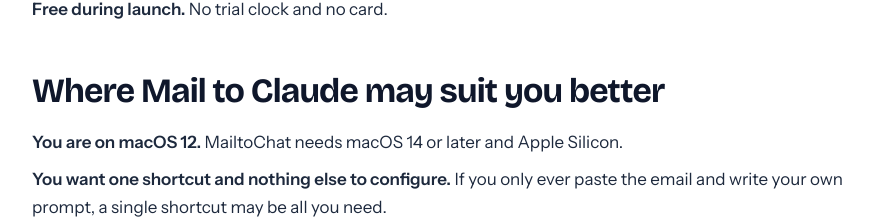
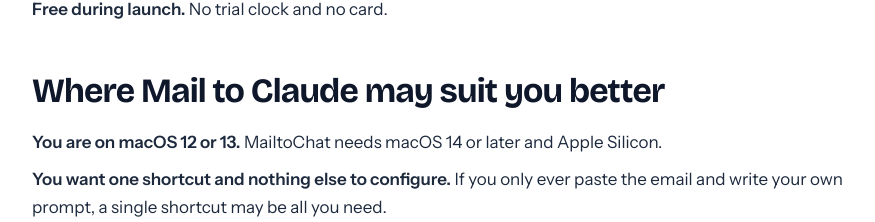
Before and after one commit to ashumathura/mailtochat-website, a Next.js app: page /compare/mailtoclaude in a window 1280 px wide. Shown: the part 2013-2235 px from the top of the page, without its empty margins (202-1077 px from the left). Built offline with nearby package versions, Linux system fonts and the light colour scheme; no server answers.

Commit message:
Mention macOS 13 too in the older-Mac note
Co-Authored-By: Claude Sonnet 5.5 <noreply@anthropic.com>
Claude-Session: https://claude.ai/code/session_01YKtWrCyKNVPMFfMdzfhJiQ

```diff
--- a/app/compare/mailtoclaude/page.tsx
+++ b/app/compare/mailtoclaude/page.tsx
@@ -68,7 +68,7 @@ export default function Page() {
 
         <Section title="Where Mail to Claude may suit you better">
           <ul className={list}>
-            <li><strong>You are on macOS 12.</strong> MailtoChat needs macOS 14 or later and Apple Silicon.</li>
+            <li><strong>You are on macOS 12 or 13.</strong> MailtoChat needs macOS 14 or later and Apple Silicon.</li>
             <li><strong>You want one shortcut and nothing else to configure.</strong> If you only ever paste the email and write your own prompt, a single shortcut may be all you need.</li>
           </ul>
         </Section>
```
